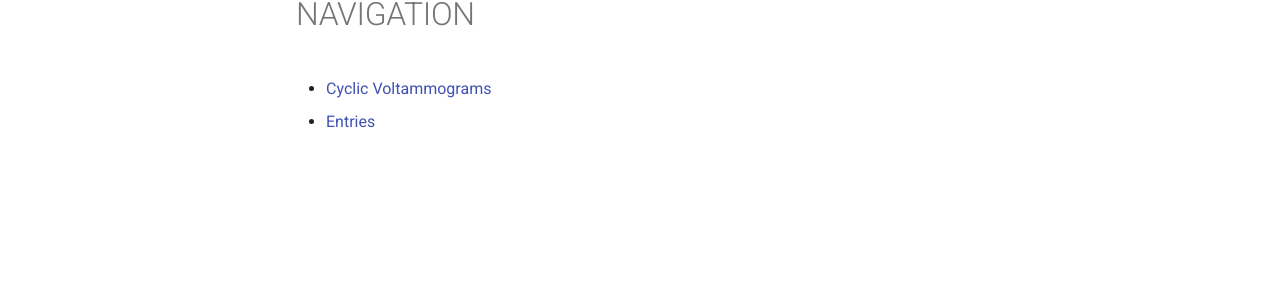
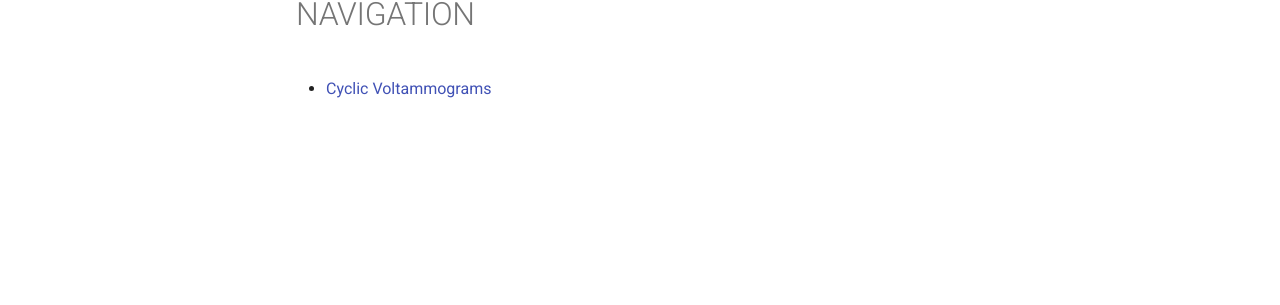
Before and after one commit to echemdb/website, an MkDocs documentation site: the page built from pages/cv/NAVIGATION.md, in a window 1280 px wide. Shown: the part 152-457 px from the top of the page. Built offline with MkDocs 1.6.1 and Material for MkDocs 9.7.7, drawn with Linux system fonts in a browser that asks for light colours; comment, search, counter and statistics services are not loaded.

Commit message:
removed entries from page navigation

```diff
--- a/pages/cv/NAVIGATION.md
+++ b/pages/cv/NAVIGATION.md
@@ -1,2 +1 @@
 - [Cyclic Voltammograms](index.md)
-- [Entries](entries/)
```
